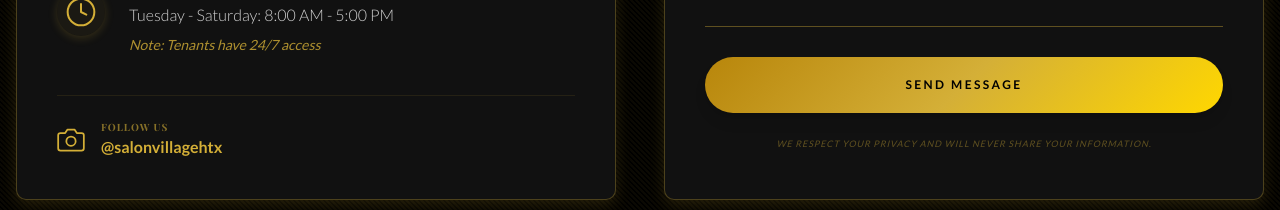
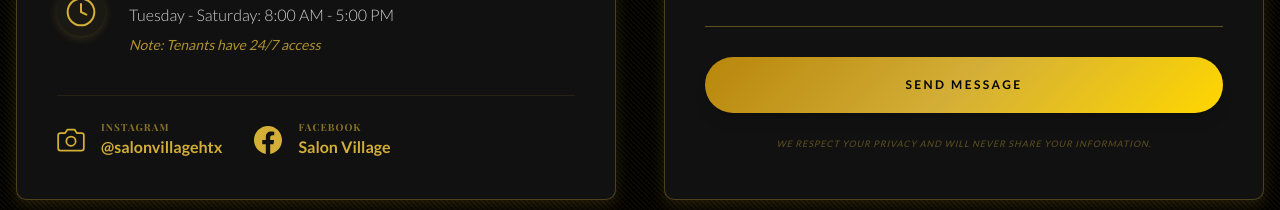
Before and after one commit to WebCore-host/webcore-Salon-Village_Cloudflare, a React (Vite) app: page /#/contact in a window 1280 px wide. Shown: the part 940-1150 px from the top of the page. Built offline with nearby package versions, Linux system fonts and the light colour scheme; a web font is replaced by a local one.

Commit message:
Update ContactPage.tsx

```diff
--- a/pages/ContactPage.tsx
+++ b/pages/ContactPage.tsx
@@ -1,5 +1,5 @@
 import React, { useState } from 'react';
-import { PinIcon, PhoneIcon, EmailIcon, ClockIcon, CameraIcon } from '../components/Icons';
+import { PinIcon, PhoneIcon, EmailIcon, ClockIcon, CameraIcon, FacebookIcon } from '../components/Icons';
 
 const ContactPage: React.FC = () => {
   const [formData, setFormData] = useState({
@@ -84,13 +84,24 @@ const ContactPage: React.FC = () => {
               </div>
 
               <div className="pt-6 border-t border-gold/10 flex flex-col sm:flex-row sm:items-center sm:justify-between gap-4">
-                <div className="flex items-center space-x-4">
-                  <div className="text-gold">
-                    <CameraIcon className="w-7 h-7" />
+                <div className="flex items-center space-x-8">
+                  <div className="flex items-center space-x-4">
+                    <div className="text-gold">
+                      <CameraIcon className="w-7 h-7" />
+                    </div>
+                    <div>
+                      <h4 className="text-gold font-bold text-[10px] uppercase tracking-widest opacity-60">Instagram</h4>
+                      <a href="https://www.instagram.com/salonvillagehtx/" target="_blank" rel="noopener noreferrer" className="text-gold hover:text-white font-bold transition-colors">@salonvillagehtx</a>
+                    </div>
                   </div>
-                  <div>
-                    <h4 className="text-gold font-bold text-[10px] uppercase tracking-widest opacity-60">Follow us</h4>
-                    <a href="https://www.instagram.com/salonvillagehtx/" target="_blank" rel="noopener noreferrer" className="text-gold hover:text-white font-bold transition-colors">@salonvillagehtx</a>
+                  <div className="flex items-center space-x-4">
+                    <div className="text-gold">
+                      <FacebookIcon className="w-7 h-7" />
+                    </div>
+                    <div>
+                      <h4 className="text-gold font-bold text-[10px] uppercase tracking-widest opacity-60">Facebook</h4>
+                      <a href="https://www.facebook.com/share/1Aw7Qee6ya/?mibextid=wwXIfr" target="_blank" rel="noopener noreferrer" className="text-gold hover:text-white font-bold transition-colors">Salon Village</a>
+                    </div>
                   </div>
                 </div>
               </div>
```
